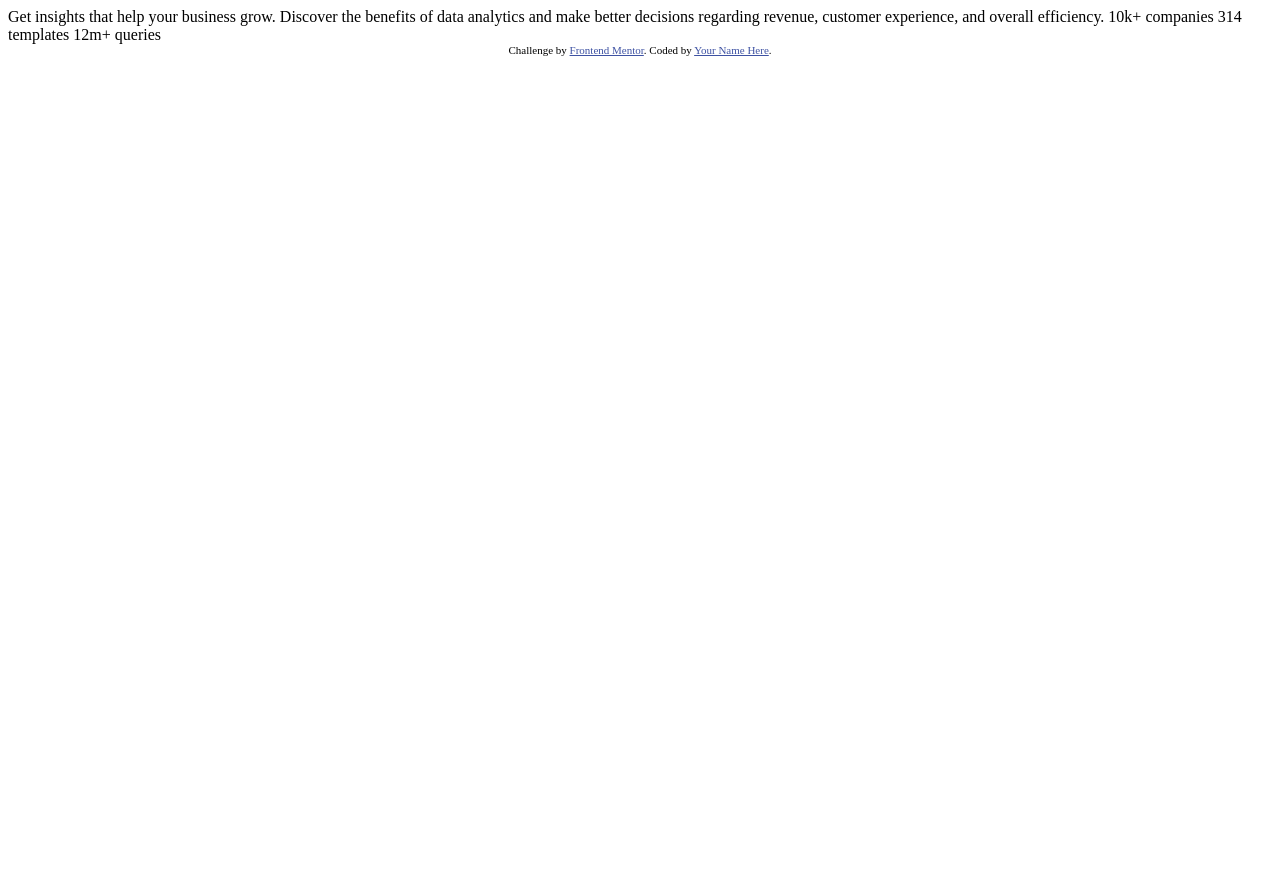
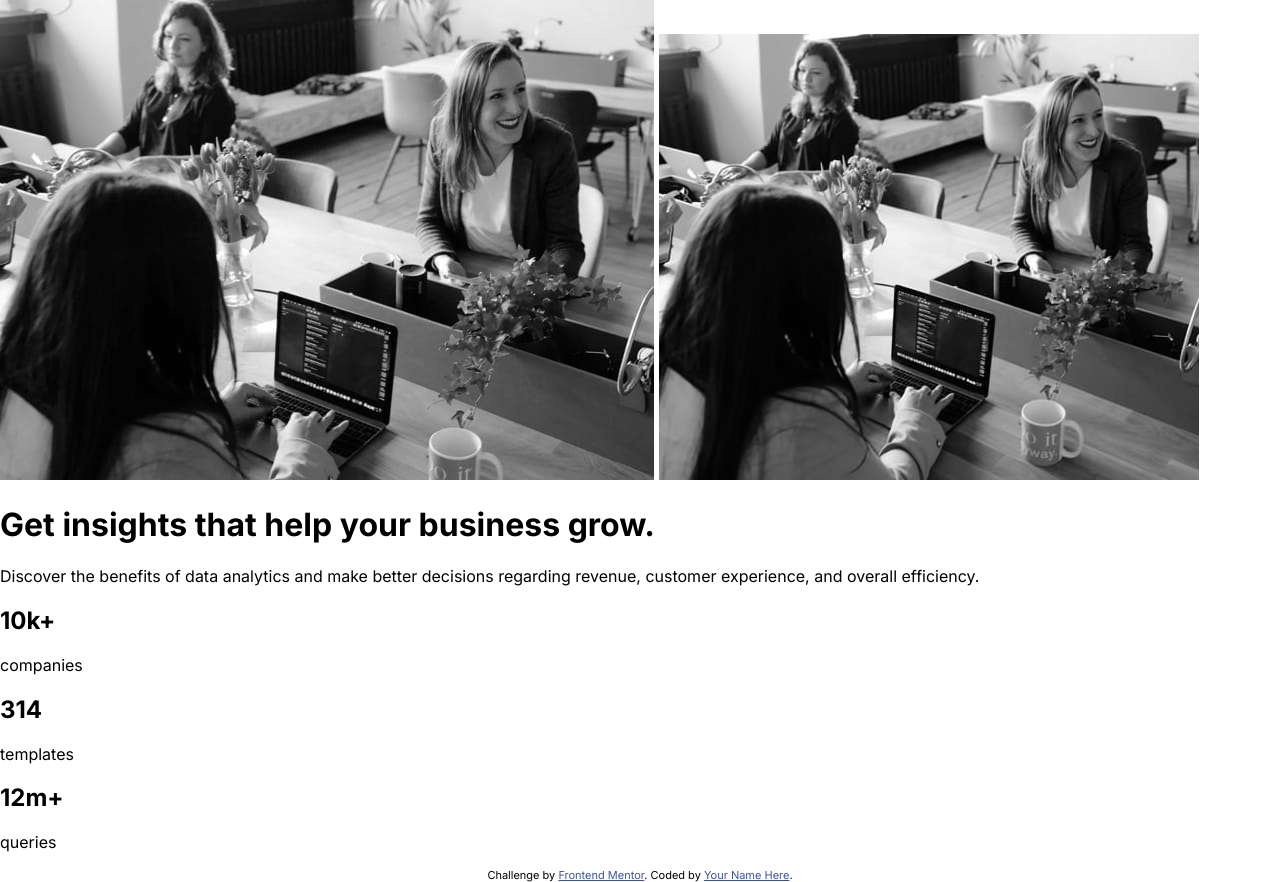
Before and after one commit to AlexdelCarmen/stats-preview-card, a plain HTML site: page index.html in a window 1280 px wide. Before the commit the page ends 800 px from the top, so only its background shows below. Drawn offline with Linux system fonts and the light colour scheme.

Commit message:
Create HTML structure, set starter font.

```diff
--- a/index.html
+++ b/index.html
@@ -21,9 +21,43 @@
     <title>Frontend Mentor | Stats preview card component</title>
   </head>
   <body>
-    Get insights that help your business grow. Discover the benefits of data
-    analytics and make better decisions regarding revenue, customer experience,
-    and overall efficiency. 10k+ companies 314 templates 12m+ queries
+    <div class="stats-container">
+      <div class="hero-img-container">
+        <div class="img-filter"></div>
+        <img
+          src="./images/image-header-mobile.jpg"
+          alt="People in a team meeting"
+          class="mobile-img"
+        />
+        <img
+          src="./images/image-header-desktop.jpg"
+          alt="People in a team meeting"
+          class="desktop-img"
+        />
+      </div>
+
+      <div class="stats-card">
+        <h1 class="stats-title">
+          Get <span class="purple">insights</span> that help your business grow.
+        </h1>
+        <p class="stats-text">
+          Discover the benefits of data analytics and make better decisions
+          regarding revenue, customer experience, and overall efficiency.
+        </p>
+        <div class="stats-wrapper">
+          <h2 class="stats-number">10k+</h2>
+          <p class="stats-description">companies</p>
+        </div>
+        <div class="stats-wrapper">
+          <h2 class="stats-number">314</h2>
+          <p class="stats-description">templates</p>
+        </div>
+        <div class="stats-wrapper">
+          <h2 class="stats-number">12m+</h2>
+          <p class="stats-description">queries</p>
+        </div>
+      </div>
+    </div>
 
     <div class="attribution">
       Challenge by
--- a/styles.css
+++ b/styles.css
@@ -1,3 +1,13 @@
+* {
+    box-sizing: border-box;
+}
+
+body {
+    padding: 0;
+    margin: 0;
+    font-family: Inter, sans-serif;
+}
+
 .attribution {
   font-size: 11px;
   text-align: center;
```
